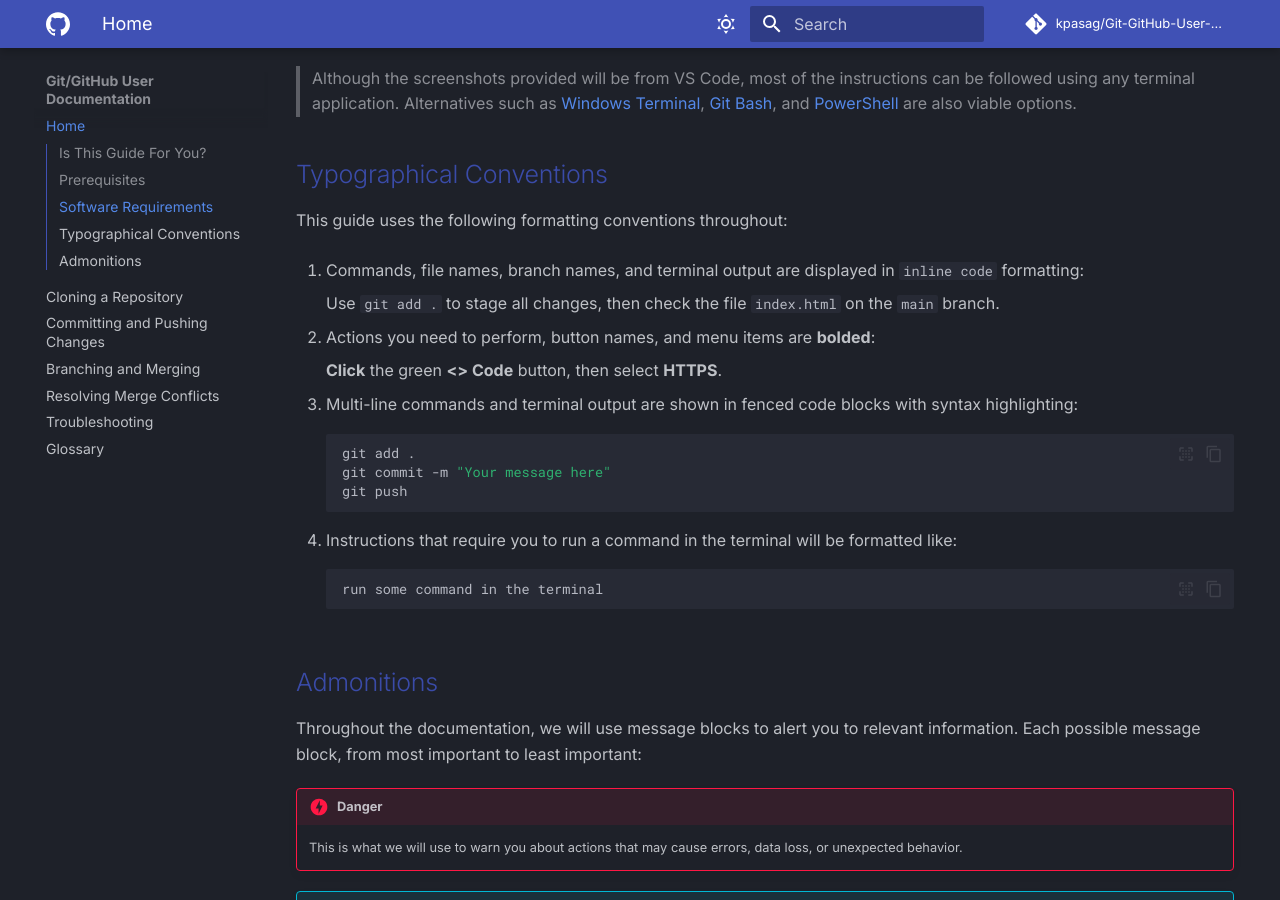
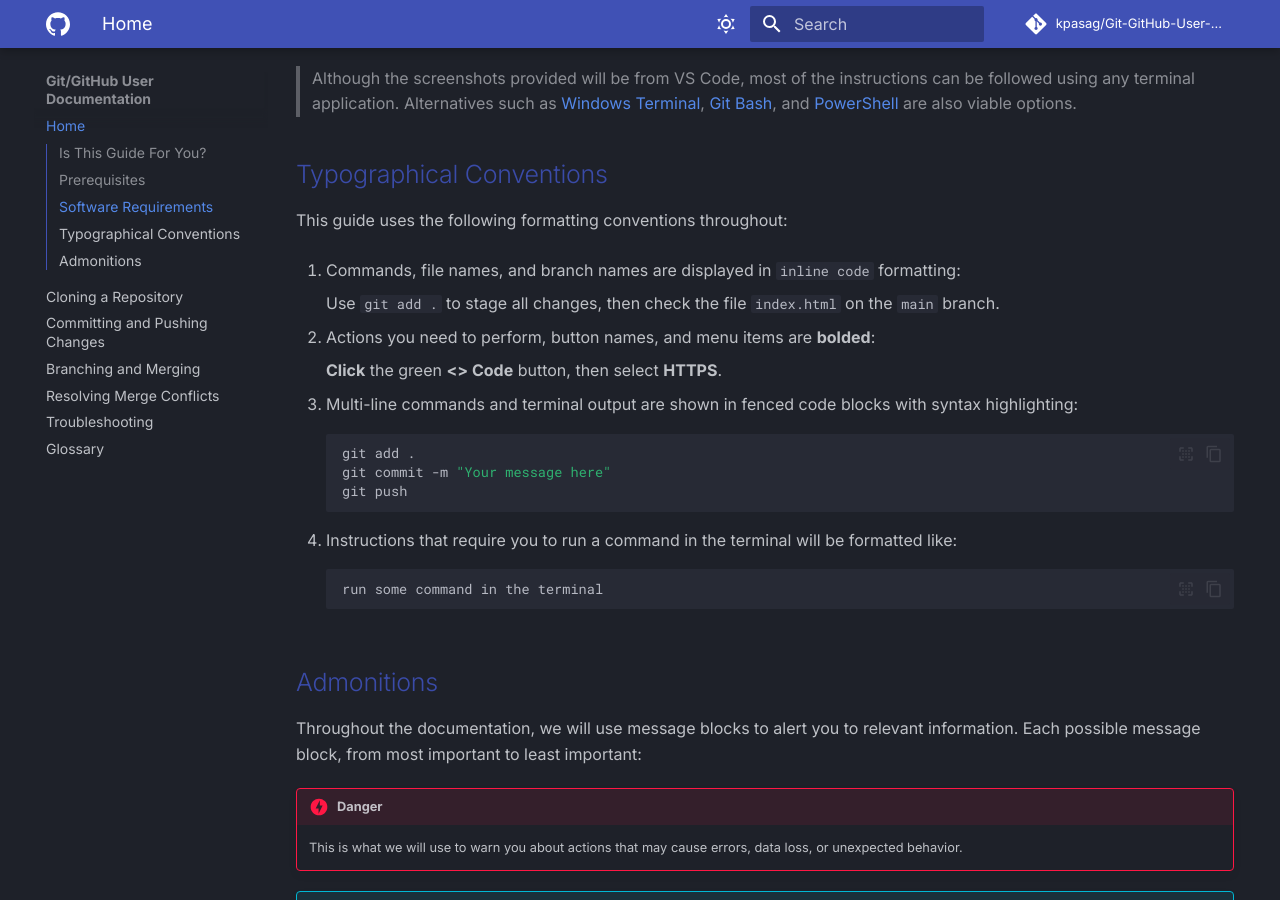
Before and after one commit to kpasag/Git-GitHub-User-Documentation, an MkDocs documentation site: the page built from docs/index.md, in a window 1280 px wide and 900 px high, scrolled down 1193 px. Built offline with MkDocs 1.6.1 and Material for MkDocs 9.7.7, drawn with Linux system fonts in a browser that asks for light colours; comment, search, counter and statistics services are not loaded.

Commit message:
Last commit

```diff
--- a/docs/index.md
+++ b/docs/index.md
@@ -44,7 +44,7 @@ Before proceeding, ensure you have the following installed:
 
 This guide uses the following formatting conventions throughout:
 
-1. Commands, file names, branch names, and terminal output are displayed in `inline code` formatting:
+1. Commands, file names, and branch names are displayed in `inline code` formatting:
 
     Use `git add .` to stage all changes, then check the file `index.html` on the `main` branch.
 
```
